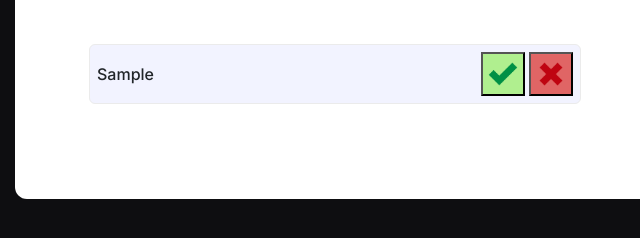
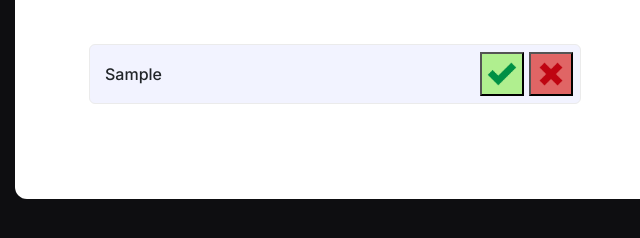
Before and after one commit to GFonor/ToDo-list-JS, a plain HTML site: page index.html in a window 1280 px wide. Both pictures are taken after typing "Sample" into the empty fields and a click on the button "Add task". Shown: the part 418-656 px from the top of the page, 305-945 px from the left. Drawn offline with Linux system fonts and the light colour scheme.

Commit message:
bug fixes

```diff
--- a/script.js
+++ b/script.js
@@ -16,11 +16,11 @@ function deleteChilds() {
 function addTask() {
     if (taskInput.value != '') {
         let listItem = `
-        <li class="task-list__item">
+        <li class="list__item">
             <p>${taskInput.value}</p>
-            <div class="list-item__buttons">
-                <button class="task-btn" data-action="done"><img src="images/tick.png" alt="tick image"></button>
-                <button class="task-btn" data-action="delete"><img src="images/cross.png" alt="cross image"></button>
+            <div class="list__buttons">
+                <button class="list__btn" data-action="done"><img src="images/tick.png" alt="tick image"></button>
+                <button class="list__btn" data-action="delete"><img src="images/cross.png" alt="cross image"></button>
             </div>
         </li>
         `
--- a/style/style.scss
+++ b/style/style.scss
@@ -137,7 +137,7 @@ main {
     }
 }
 
-.task-list__item {
+.list__item {
     background-color: var(--light-pink);
     margin: calc(10rem / 16) calc(5rem / 16);
     padding: calc(7rem / 16);
@@ -148,10 +148,17 @@ main {
     align-items: center;
     p {
        margin-bottom: 0;
+       padding: 0 0.5rem;
     }
 }
 
-.task-btn {
+.list__buttons {
+    display: flex;
+    flex-wrap: wrap;
+    gap: calc(5rem / 16);
+}
+
+.list__btn {
     padding: 0;
     img {
         width: 40px;
```
Also changed, not shown: style/style.css, 1 other file.
